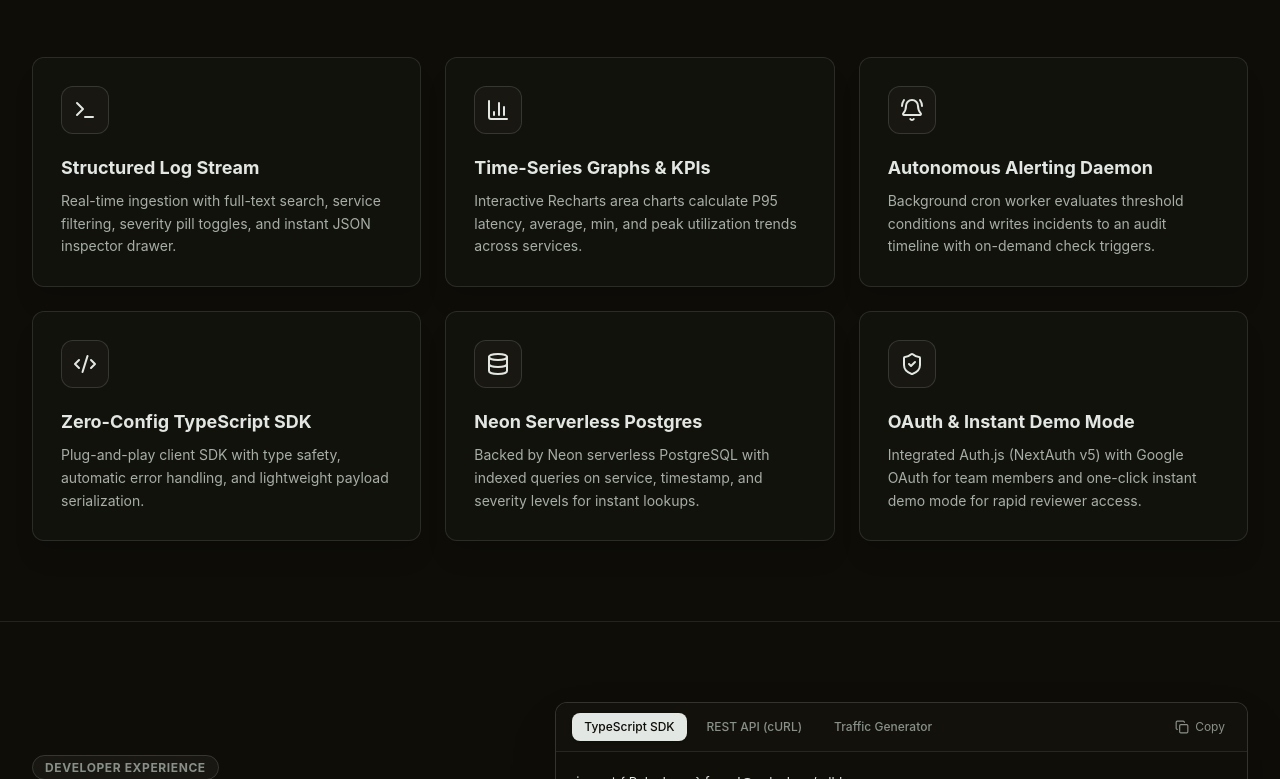
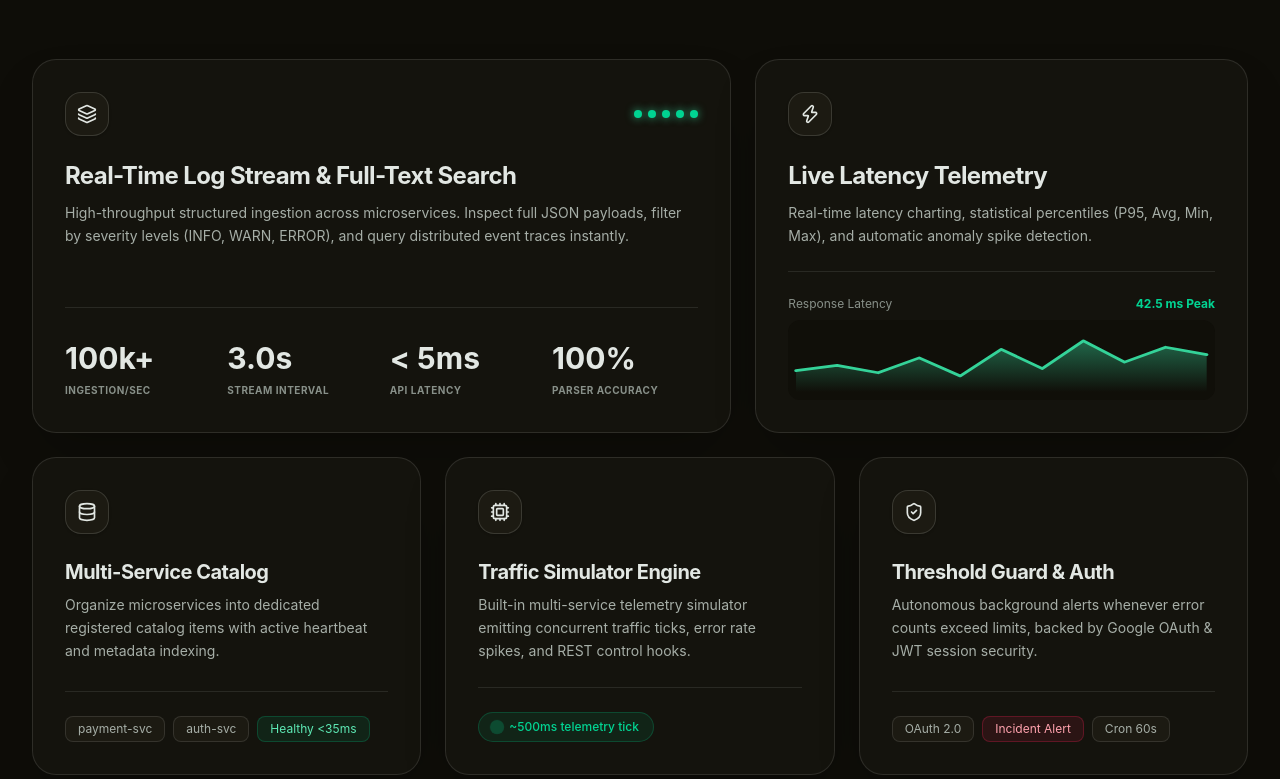
Before and after one commit to sumit-75/PulseLens, a Next.js app: page / in a window 1280 px wide. Shown: the part 1561-2340 px from the top of the page. Built offline with nearby package versions, Linux system fonts and the light colour scheme; a web font is replaced by a local one.

Commit message:
style(landing): redesign features section into requested Bento Grid layout with waveform graph, glowing dot matrix, and tag pills

```diff
--- a/src/app/page.tsx
+++ b/src/app/page.tsx
@@ -408,98 +408,225 @@ npm run simulate
         </div>
       </section>
 
-      {/* Features Grid Section */}
+      {/* Features Bento Grid Section */}
       <section id="features" className="relative z-10 py-20 px-4 sm:px-6 lg:px-8 max-w-7xl mx-auto">
-        <div className="text-center mb-16">
-          <span className="text-xs font-bold uppercase tracking-wider text-[#889089] bg-[#181711] border border-[#e2e7e3]/15 px-3 py-1 rounded-full">
+        <div className="text-center mb-14">
+          <span className="text-xs font-bold uppercase tracking-wider text-[#889089] bg-[#181711] border border-[#e2e7e3]/15 px-3.5 py-1 rounded-full">
             Complete Telemetry Stack
           </span>
-          <h2 className="text-3xl sm:text-4xl font-bold tracking-tight text-[#e2e7e3] mt-3">
+          <h2 className="text-3xl sm:text-5xl font-bold tracking-tight text-[#e2e7e3] mt-3">
             Engineered for High-Velocity Microservices
           </h2>
-          <p className="text-sm sm:text-base text-[#a6aea7] max-w-2xl mx-auto mt-2 font-normal">
+          <p className="text-sm sm:text-base text-[#a6aea7] max-w-2xl mx-auto mt-2.5 font-normal">
             Everything your engineering team needs to observe, track, and alert across distributed backend architectures.
           </p>
         </div>
 
-        <div className="grid grid-cols-1 md:grid-cols-2 lg:grid-cols-3 gap-6">
-          {/* Card 1 */}
-          <Card className="p-6 sm:p-7 border-[#e2e7e3]/12 bg-[#15140e]/80 hover:border-[#e2e7e3]/30 transition-all group shadow-xl">
-            <div className="h-12 w-12 rounded-xl bg-[#181711] border border-[#e2e7e3]/15 flex items-center justify-center text-[#e2e7e3] mb-5 group-hover:scale-105 transition-transform">
-              <Terminal className="h-6 w-6" />
+        {/* Bento Grid Container */}
+        <div className="space-y-6">
+          {/* Row 1: 2 Cards (Wide Left + Live Graph Right) */}
+          <div className="grid grid-cols-1 lg:grid-cols-12 gap-6">
+            {/* Card 1: Wide Card (7 cols) */}
+            <div className="lg:col-span-7 rounded-3xl border border-[#e2e7e3]/12 bg-[#14130d] p-7 sm:p-8 shadow-2xl flex flex-col justify-between hover:border-[#e2e7e3]/30 transition-all group">
+              <div>
+                {/* Top Bar with Icon & Status Dots */}
+                <div className="flex items-center justify-between mb-6">
+                  <div className="h-11 w-11 rounded-2xl bg-[#1c1a12] border border-[#e2e7e3]/15 flex items-center justify-center text-[#e2e7e3] shadow-sm">
+                    <Layers className="h-5 w-5" />
                   </div>
-            <h3 className="text-lg font-bold text-[#e2e7e3] mb-2">
-              Structured Log Stream
+                  {/* Glowing 5-Dot Array */}
+                  <div className="flex items-center gap-1.5">
+                    <span className="h-2 w-2 rounded-full bg-emerald-400 shadow-[0_0_8px_rgba(52,211,153,0.8)]" />
+                    <span className="h-2 w-2 rounded-full bg-emerald-400 shadow-[0_0_8px_rgba(52,211,153,0.8)]" />
+                    <span className="h-2 w-2 rounded-full bg-emerald-400 shadow-[0_0_8px_rgba(52,211,153,0.8)]" />
+                    <span className="h-2 w-2 rounded-full bg-emerald-400 shadow-[0_0_8px_rgba(52,211,153,0.8)]" />
+                    <span className="h-2 w-2 rounded-full bg-emerald-400 shadow-[0_0_8px_rgba(52,211,153,0.8)]" />
+                  </div>
+                </div>
+
+                {/* Title & Description */}
+                <h3 className="text-xl sm:text-2xl font-bold text-[#e2e7e3] tracking-tight">
+                  Real-Time Log Stream & Full-Text Search
                 </h3>
-            <p className="text-sm text-[#a6aea7] leading-relaxed">
-              Real-time ingestion with full-text search, service filtering, severity pill toggles, and instant JSON inspector drawer.
+                <p className="text-sm text-[#a6aea7] mt-2.5 leading-relaxed max-w-2xl font-normal">
+                  High-throughput structured ingestion across microservices. Inspect full JSON payloads, filter by severity levels (INFO, WARN, ERROR), and query distributed event traces instantly.
                 </p>
-          </Card>
+              </div>
 
-          {/* Card 2 */}
-          <Card className="p-6 sm:p-7 border-[#e2e7e3]/12 bg-[#15140e]/80 hover:border-[#e2e7e3]/30 transition-all group shadow-xl">
-            <div className="h-12 w-12 rounded-xl bg-[#181711] border border-[#e2e7e3]/15 flex items-center justify-center text-[#e2e7e3] mb-5 group-hover:scale-105 transition-transform">
-              <BarChart3 className="h-6 w-6" />
+              {/* 4 Bottom Stats Grid */}
+              <div className="grid grid-cols-2 sm:grid-cols-4 gap-4 pt-8 mt-6 border-t border-[#e2e7e3]/10">
+                <div>
+                  <div className="text-2xl sm:text-3xl font-bold font-mono text-[#e2e7e3]">
+                    100k+
                   </div>
-            <h3 className="text-lg font-bold text-[#e2e7e3] mb-2">
-              Time-Series Graphs & KPIs
+                  <span className="text-[10px] font-mono font-bold uppercase tracking-wider text-[#889089]">
+                    INGESTION/SEC
+                  </span>
+                </div>
+
+                <div>
+                  <div className="text-2xl sm:text-3xl font-bold font-mono text-[#e2e7e3]">
+                    3.0s
+                  </div>
+                  <span className="text-[10px] font-mono font-bold uppercase tracking-wider text-[#889089]">
+                    STREAM INTERVAL
+                  </span>
+                </div>
+
+                <div>
+                  <div className="text-2xl sm:text-3xl font-bold font-mono text-[#e2e7e3]">
+                    &lt; 5ms
+                  </div>
+                  <span className="text-[10px] font-mono font-bold uppercase tracking-wider text-[#889089]">
+                    API LATENCY
+                  </span>
+                </div>
+
+                <div>
+                  <div className="text-2xl sm:text-3xl font-bold font-mono text-[#e2e7e3]">
+                    100%
+                  </div>
+                  <span className="text-[10px] font-mono font-bold uppercase tracking-wider text-[#889089]">
+                    PARSER ACCURACY
+                  </span>
+                </div>
+              </div>
+            </div>
+
+            {/* Card 2: Live Latency Telemetry Graph (5 cols) */}
+            <div className="lg:col-span-5 rounded-3xl border border-[#e2e7e3]/12 bg-[#14130d] p-7 sm:p-8 shadow-2xl flex flex-col justify-between hover:border-[#e2e7e3]/30 transition-all group">
+              <div>
+                {/* Icon */}
+                <div className="h-11 w-11 rounded-2xl bg-[#1c1a12] border border-[#e2e7e3]/15 flex items-center justify-center text-[#e2e7e3] mb-6 shadow-sm">
+                  <Zap className="h-5 w-5 text-[#e2e7e3]" />
+                </div>
+
+                {/* Title & Description */}
+                <h3 className="text-xl sm:text-2xl font-bold text-[#e2e7e3] tracking-tight">
+                  Live Latency Telemetry
                 </h3>
-            <p className="text-sm text-[#a6aea7] leading-relaxed">
-              Interactive Recharts area charts calculate P95 latency, average, min, and peak utilization trends across services.
+                <p className="text-sm text-[#a6aea7] mt-2.5 leading-relaxed font-normal">
+                  Real-time latency charting, statistical percentiles (P95, Avg, Min, Max), and automatic anomaly spike detection.
                 </p>
-          </Card>
+              </div>
 
-          {/* Card 3 */}
-          <Card className="p-6 sm:p-7 border-[#e2e7e3]/12 bg-[#15140e]/80 hover:border-[#e2e7e3]/30 transition-all group shadow-xl">
-            <div className="h-12 w-12 rounded-xl bg-[#181711] border border-[#e2e7e3]/15 flex items-center justify-center text-[#e2e7e3] mb-5 group-hover:scale-105 transition-transform">
-              <BellRing className="h-6 w-6" />
+              {/* Glowing SVG Waveform Chart */}
+              <div className="pt-6 mt-6 border-t border-[#e2e7e3]/10">
+                <div className="flex items-center justify-between text-xs font-mono mb-2">
+                  <span className="text-[#889089]">Response Latency</span>
+                  <span className="text-emerald-400 font-bold">42.5 ms Peak</span>
                 </div>
-            <h3 className="text-lg font-bold text-[#e2e7e3] mb-2">
-              Autonomous Alerting Daemon
+
+                {/* SVG Graph Wave */}
+                <div className="h-20 w-full relative overflow-hidden rounded-xl bg-[#0e0d08]/60 p-2 flex items-end">
+                  <svg className="w-full h-full overflow-visible" viewBox="0 0 300 60" preserveAspectRatio="none">
+                    <defs>
+                      <linearGradient id="emeraldGraphGradient" x1="0" y1="0" x2="0" y2="1">
+                        <stop offset="0%" stopColor="#34d399" stopOpacity="0.45" />
+                        <stop offset="100%" stopColor="#34d399" stopOpacity="0.0" />
+                      </linearGradient>
+                    </defs>
+                    {/* Gradient Fill */}
+                    <polygon
+                      points="0,60 0,40 30,35 60,42 90,28 120,45 150,20 180,38 210,12 240,32 270,18 300,25 300,60"
+                      fill="url(#emeraldGraphGradient)"
+                    />
+                    {/* Glowing Line */}
+                    <polyline
+                      points="0,40 30,35 60,42 90,28 120,45 150,20 180,38 210,12 240,32 270,18 300,25"
+                      fill="none"
+                      stroke="#34d399"
+                      strokeWidth="2.5"
+                      strokeLinecap="round"
+                      strokeLinejoin="round"
+                    />
+                  </svg>
+                </div>
+              </div>
+            </div>
+          </div>
+
+          {/* Row 2: 3 Cards */}
+          <div className="grid grid-cols-1 md:grid-cols-3 gap-6">
+            {/* Card 3: Multi-Service Catalog */}
+            <div className="rounded-3xl border border-[#e2e7e3]/12 bg-[#14130d] p-7 sm:p-8 shadow-2xl flex flex-col justify-between hover:border-[#e2e7e3]/30 transition-all group">
+              <div>
+                <div className="h-11 w-11 rounded-2xl bg-[#1c1a12] border border-[#e2e7e3]/15 flex items-center justify-center text-[#e2e7e3] mb-6 shadow-sm">
+                  <Database className="h-5 w-5" />
+                </div>
+                <h3 className="text-lg sm:text-xl font-bold text-[#e2e7e3] tracking-tight">
+                  Multi-Service Catalog
                 </h3>
-            <p className="text-sm text-[#a6aea7] leading-relaxed">
-              Background cron worker evaluates threshold conditions and writes incidents to an audit timeline with on-demand check triggers.
+                <p className="text-sm text-[#a6aea7] mt-2 leading-relaxed font-normal">
+                  Organize microservices into dedicated registered catalog items with active heartbeat and metadata indexing.
                 </p>
-          </Card>
+              </div>
 
-          {/* Card 4 */}
-          <Card className="p-6 sm:p-7 border-[#e2e7e3]/12 bg-[#15140e]/80 hover:border-[#e2e7e3]/30 transition-all group shadow-xl">
-            <div className="h-12 w-12 rounded-xl bg-[#181711] border border-[#e2e7e3]/15 flex items-center justify-center text-[#e2e7e3] mb-5 group-hover:scale-105 transition-transform">
-              <Code2 className="h-6 w-6" />
+              {/* Tag Pills */}
+              <div className="flex flex-wrap items-center gap-2 pt-6 mt-6 border-t border-[#e2e7e3]/10">
+                <span className="px-3 py-1 rounded-lg text-xs font-mono bg-[#1c1a12] border border-[#e2e7e3]/12 text-[#a6aea7]">
+                  payment-svc
+                </span>
+                <span className="px-3 py-1 rounded-lg text-xs font-mono bg-[#1c1a12] border border-[#e2e7e3]/12 text-[#a6aea7]">
+                  auth-svc
+                </span>
+                <span className="px-3 py-1 rounded-lg text-xs font-mono bg-emerald-500/10 border border-emerald-500/25 text-emerald-300">
+                  Healthy &lt;35ms
+                </span>
               </div>
-            <h3 className="text-lg font-bold text-[#e2e7e3] mb-2">
-              Zero-Config TypeScript SDK
+            </div>
+
+            {/* Card 4: Traffic Simulator Engine */}
+            <div className="rounded-3xl border border-[#e2e7e3]/12 bg-[#14130d] p-7 sm:p-8 shadow-2xl flex flex-col justify-between hover:border-[#e2e7e3]/30 transition-all group">
+              <div>
+                <div className="h-11 w-11 rounded-2xl bg-[#1c1a12] border border-[#e2e7e3]/15 flex items-center justify-center text-[#e2e7e3] mb-6 shadow-sm">
+                  <Cpu className="h-5 w-5" />
+                </div>
+                <h3 className="text-lg sm:text-xl font-bold text-[#e2e7e3] tracking-tight">
+                  Traffic Simulator Engine
                 </h3>
-            <p className="text-sm text-[#a6aea7] leading-relaxed">
-              Plug-and-play client SDK with type safety, automatic error handling, and lightweight payload serialization.
+                <p className="text-sm text-[#a6aea7] mt-2 leading-relaxed font-normal">
+                  Built-in multi-service telemetry simulator emitting concurrent traffic ticks, error rate spikes, and REST control hooks.
                 </p>
-          </Card>
+              </div>
 
-          {/* Card 5 */}
-          <Card className="p-6 sm:p-7 border-[#e2e7e3]/12 bg-[#15140e]/80 hover:border-[#e2e7e3]/30 transition-all group shadow-xl">
-            <div className="h-12 w-12 rounded-xl bg-[#181711] border border-[#e2e7e3]/15 flex items-center justify-center text-[#e2e7e3] mb-5 group-hover:scale-105 transition-transform">
-              <Database className="h-6 w-6" />
+              {/* Live Pill */}
+              <div className="pt-6 mt-6 border-t border-[#e2e7e3]/10">
+                <span className="inline-flex items-center gap-2 px-3.5 py-1.5 rounded-full text-xs font-mono font-medium bg-emerald-500/10 border border-emerald-500/25 text-emerald-400">
+                  <span className="h-2 w-2 rounded-full bg-emerald-400 animate-ping" />
+                  ~500ms telemetry tick
+                </span>
               </div>
-            <h3 className="text-lg font-bold text-[#e2e7e3] mb-2">
-              Neon Serverless Postgres
+            </div>
+
+            {/* Card 5: Threshold Guard & Auth */}
+            <div className="rounded-3xl border border-[#e2e7e3]/12 bg-[#14130d] p-7 sm:p-8 shadow-2xl flex flex-col justify-between hover:border-[#e2e7e3]/30 transition-all group">
+              <div>
+                <div className="h-11 w-11 rounded-2xl bg-[#1c1a12] border border-[#e2e7e3]/15 flex items-center justify-center text-[#e2e7e3] mb-6 shadow-sm">
+                  <ShieldCheck className="h-5 w-5" />
+                </div>
+                <h3 className="text-lg sm:text-xl font-bold text-[#e2e7e3] tracking-tight">
+                  Threshold Guard & Auth
                 </h3>
-            <p className="text-sm text-[#a6aea7] leading-relaxed">
-              Backed by Neon serverless PostgreSQL with indexed queries on service, timestamp, and severity levels for instant lookups.
+                <p className="text-sm text-[#a6aea7] mt-2 leading-relaxed font-normal">
+                  Autonomous background alerts whenever error counts exceed limits, backed by Google OAuth & JWT session security.
                 </p>
-          </Card>
+              </div>
 
-          {/* Card 6 */}
-          <Card className="p-6 sm:p-7 border-[#e2e7e3]/12 bg-[#15140e]/80 hover:border-[#e2e7e3]/30 transition-all group shadow-xl">
-            <div className="h-12 w-12 rounded-xl bg-[#181711] border border-[#e2e7e3]/15 flex items-center justify-center text-[#e2e7e3] mb-5 group-hover:scale-105 transition-transform">
-              <ShieldCheck className="h-6 w-6" />
+              {/* Tag Pills */}
+              <div className="flex flex-wrap items-center gap-2 pt-6 mt-6 border-t border-[#e2e7e3]/10">
+                <span className="px-3 py-1 rounded-lg text-xs font-mono bg-[#1c1a12] border border-[#e2e7e3]/12 text-[#a6aea7]">
+                  OAuth 2.0
+                </span>
+                <span className="px-3 py-1 rounded-lg text-xs font-mono bg-rose-500/10 border border-rose-500/25 text-rose-300">
+                  Incident Alert
+                </span>
+                <span className="px-3 py-1 rounded-lg text-xs font-mono bg-[#1c1a12] border border-[#e2e7e3]/12 text-[#a6aea7]">
+                  Cron 60s
+                </span>
               </div>
-            <h3 className="text-lg font-bold text-[#e2e7e3] mb-2">
-              OAuth & Instant Demo Mode
-            </h3>
-            <p className="text-sm text-[#a6aea7] leading-relaxed">
-              Integrated Auth.js (NextAuth v5) with Google OAuth for team members and one-click instant demo mode for rapid reviewer access.
-            </p>
-          </Card>
+            </div>
+          </div>
         </div>
       </section>
 
```
Lines whose indentation alone changed are shown as unchanged.
